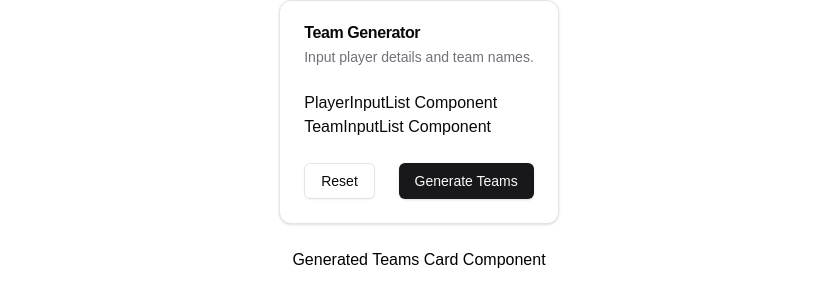
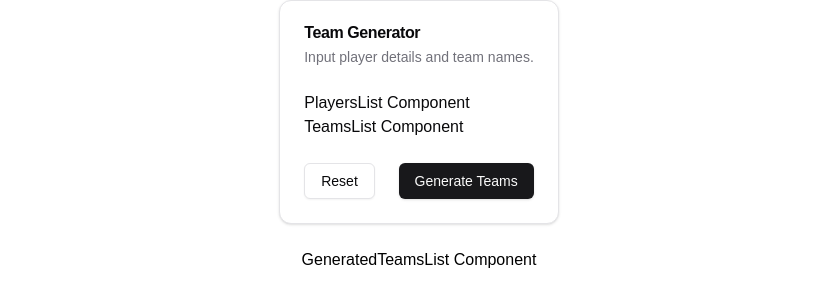
Before and after one commit to antoniopolonijr/nocliques, a Next.js app: page / in a window 1280 px wide. Shown: the part 156-462 px from the top of the page, without its empty margins (221-1054 px from the left). Built offline with nearby package versions, Linux system fonts and the light colour scheme.

Commit message:
refactor: rename components. Closes #19

```diff
--- a/src/app/components/GeneratedTeamsCard.tsx
+++ /dev/null
@@ -1,5 +0,0 @@
-import * as React from "react";
-
-export function GeneratedTeamsCard() {
-  return <div>Generated Teams Card Component</div>;
-}
--- /dev/null
+++ b/src/app/components/GeneratedTeamsList.tsx
@@ -0,0 +1,5 @@
+import * as React from "react";
+
+export function GeneratedTeamsList() {
+  return <div>GeneratedTeamsList Component</div>;
+}
--- a/src/app/components/PlayerInputList.tsx
+++ /dev/null
@@ -1,5 +0,0 @@
-import * as React from "react";
-
-export function PlayerInputList() {
-  return <div>PlayerInputList Component</div>;
-}
--- /dev/null
+++ b/src/app/components/PlayersList.tsx
@@ -0,0 +1,5 @@
+import * as React from "react";
+
+export function PlayersList() {
+  return <div>PlayersList Component</div>;
+}
--- a/src/app/components/TeamGeneratorInputCard.tsx
+++ b/src/app/components/TeamGenerator.tsx
@@ -10,10 +10,10 @@
 } from "@/components/ui/card";
 import { Button } from "@/components/ui/button";
 
-import { PlayerInputList } from "./PlayerInputList";
-import { TeamInputList } from "./TeamInputList";
+import { PlayersList } from "./PlayersList";
+import { TeamsList } from "./TeamsList";
 
-export function TeamGeneratorInputCard() {
+export function TeamGenerator() {
   return (
     <section aria-labelledby="team-generator-input-card">
       <Card>
@@ -24,8 +24,8 @@
           </CardDescription>
         </CardHeader>
         <CardContent>
-          <PlayerInputList />
-          <TeamInputList />
+          <PlayersList />
+          <TeamsList />
         </CardContent>
         <CardFooter className="flex flex-row justify-between items-center">
           <Button aria-label="Reset" type="button" variant="outline">
--- a/src/app/components/TeamInputList.tsx
+++ /dev/null
@@ -1,5 +0,0 @@
-import * as React from "react";
-
-export function TeamInputList() {
-  return <div>TeamInputList Component</div>;
-}
--- /dev/null
+++ b/src/app/components/TeamsList.tsx
@@ -0,0 +1,5 @@
+import * as React from "react";
+
+export function TeamsList() {
+  return <div>TeamsList Component</div>;
+}
--- a/src/app/page.tsx
+++ b/src/app/page.tsx
@@ -1,5 +1,5 @@
-import { TeamGeneratorInputCard } from "./components/TeamGeneratorInputCard";
-import { GeneratedTeamsCard } from "./components/GeneratedTeamsCard";
+import { TeamGenerator } from "./components/TeamGenerator";
+import { GeneratedTeamsList } from "./components/GeneratedTeamsList";
 
 export default function Home() {
   return (
@@ -10,8 +10,8 @@
         teams avoiding the famous "cliques".
       </p>
       <div className="flex flex-col gap-6 mt-8 items-center">
-        <TeamGeneratorInputCard />
-        <GeneratedTeamsCard />
+        <TeamGenerator />
+        <GeneratedTeamsList />
       </div>
     </main>
   );
```
